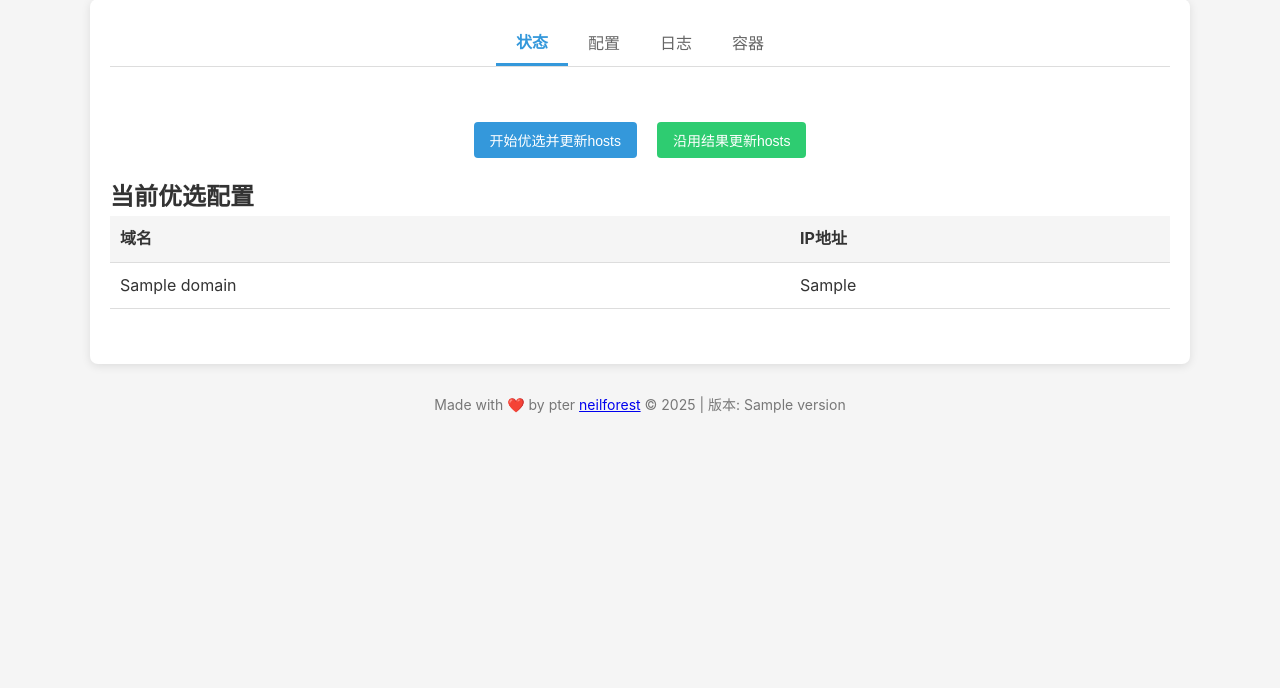
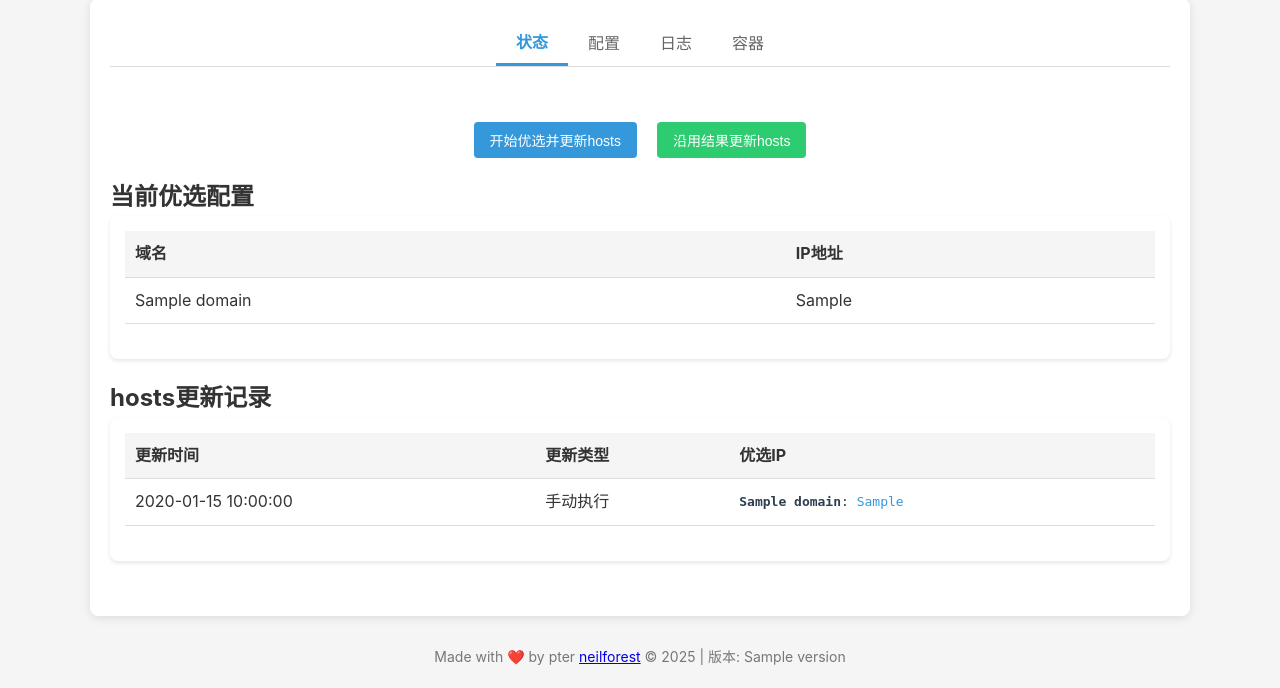
Before and after one commit to neilforest7/cloudflare-hosts-updater, a Flask app: template app/templates/index.html in a window 1280 px wide. Shown: the part 149-837 px from the top of the page. Before the commit the page ends 562 px from the top, so only its background shows below. Run offline with Flask 3, Linux system fonts and the light colour scheme; the template is opened without the code that fills it: most values are stand-ins (such as "Sample title", 1, 10 or a date in 2020); parts of the project's set-up code (start-up, migrations or seed data) failed here and were passed over.

Commit message:
✨ 添加更新历史记录功能，优化前端展示样式

```diff
--- a/app/main.py
+++ b/app/main.py
@@ -19,6 +19,10 @@ VERSION = "1.0.5"
 
 # 设置默认时区为Asia/Shanghai (UTC+8)
 TIMEZONE = timezone(timedelta(hours=8))
+
+# 文件路径
+HOSTS_FILE = '/app/data/hosts'
+UPDATE_HISTORY_FILE = os.path.join(os.path.dirname(HOSTS_FILE), 'update_history.json')
 
 # 自定义日志格式化器，使用上海时区
 class TimezoneFormatter(logging.Formatter):
@@ -270,7 +274,6 @@ SPEED_TEST_ARGS = CONFIG['SPEED_TEST_ARGS']
 # 文件路径
 SPEEDTEST_RESULT = '/app/data/result.csv'
 HOSTS_TEMPLATE = '/app/data/template.hosts'
-HOSTS_FILE = '/app/data/hosts'
 
 def parse_time_interval(interval_str):
     """解析时间间隔字符串为秒数"""
--- a/app/templates/index.html
+++ b/app/templates/index.html
@@ -34,7 +34,7 @@
             </div>
 
             <h2>当前优选配置</h2>
-            <div class="ip-table-container">
+            <div class="ip-table-container current-config">
                 <table class="data-table">
                     <thead>
                         <tr>
@@ -51,6 +51,39 @@
                         {% else %}
                         <tr>
                             <td colspan="2">暂无IP配置</td>
+                        </tr>
+                        {% endfor %}
+                    </tbody>
+                </table>
+            </div>
+
+            <h2>hosts更新记录</h2>
+            <div class="ip-table-container update-history">
+                <table class="data-table">
+                    <thead>
+                        <tr>
+                            <th>更新时间</th>
+                            <th>更新类型</th>
+                            <th>优选IP</th>
+                        </tr>
+                    </thead>
+                    <tbody>
+                        {% for record in data.update_history %}
+                        <tr>
+                            <td>{{ record.timestamp }}</td>
+                            <td>{% if record.is_scheduled %}定时执行{% else %}手动执行{% endif %}</td>
+                            <td>
+                                {% for domain, ip in record.ips.items() %}
+                                <div class="ip-entry">
+                                    <span class="domain">{{ domain }}</span>:
+                                    <span class="ip">{{ ip }}</span>
+                                </div>
+                                {% endfor %}
+                            </td>
+                        </tr>
+                        {% else %}
+                        <tr>
+                            <td colspan="3">暂无更新记录</td>
                         </tr>
                         {% endfor %}
                     </tbody>
@@ -112,6 +145,8 @@
                     <option value="200">最近200行</option>
                 </select>
             </div>
+
+            <h3>系统日志</h3>
             <pre id="log-content" class="log-content">{{ data.logs }}</pre>
         </div>
 
@@ -297,6 +332,35 @@
     </script>
 
     <style>
+        /* 更新历史记录和当前优选配置的统一样式 */
+        .ip-table-container {
+            margin-bottom: 20px;
+            background-color: white;
+            border-radius: 8px;
+            padding: 15px;
+            box-shadow: 0 2px 4px rgba(0, 0, 0, 0.1);
+        }
+
+        .ip-table-container h2 {
+            margin-bottom: 15px;
+            color: #2c3e50;
+        }
+
+        .ip-entry {
+            margin: 2px 0;
+            font-family: monospace;
+            font-size: 13px;
+        }
+
+        .ip-entry .domain {
+            color: #2c3e50;
+            font-weight: bold;
+        }
+
+        .ip-entry .ip {
+            color: #3498db;
+        }
+
         /* 自定义弹窗样式 */
         .custom-modal {
             position: fixed;
--- a/app/web.py
+++ b/app/web.py
@@ -22,6 +22,7 @@ from main import (
     load_config,
     save_config,
     HOSTS_FILE,
+    UPDATE_HISTORY_FILE,
     SPEEDTEST_RESULT,
     update_all_hosts,
     run_cloudflare_speedtest,
@@ -156,6 +157,19 @@ def get_container_status():
             })
     return containers
 
+# 获取更新历史
+def get_update_history():
+    """获取更新历史记录"""
+    try:
+        if os.path.exists(UPDATE_HISTORY_FILE):
+            with open(UPDATE_HISTORY_FILE, 'r', encoding='utf-8') as f:
+                history = json.load(f)
+            return history
+        return []
+    except Exception as e:
+        logger.error(f"读取更新历史失败: {str(e)}")
+        return []
+
 # 路由
 @app.route('/')
 def index():
@@ -165,7 +179,8 @@ def index():
         'current_ips': get_current_ips(),
         'containers': get_container_status(),
         'last_update': get_last_update_time(),
-        'version': VERSION
+        'version': VERSION,
+        'update_history': get_update_history()
     }
     return render_template('index.html', data=data)
 
```
